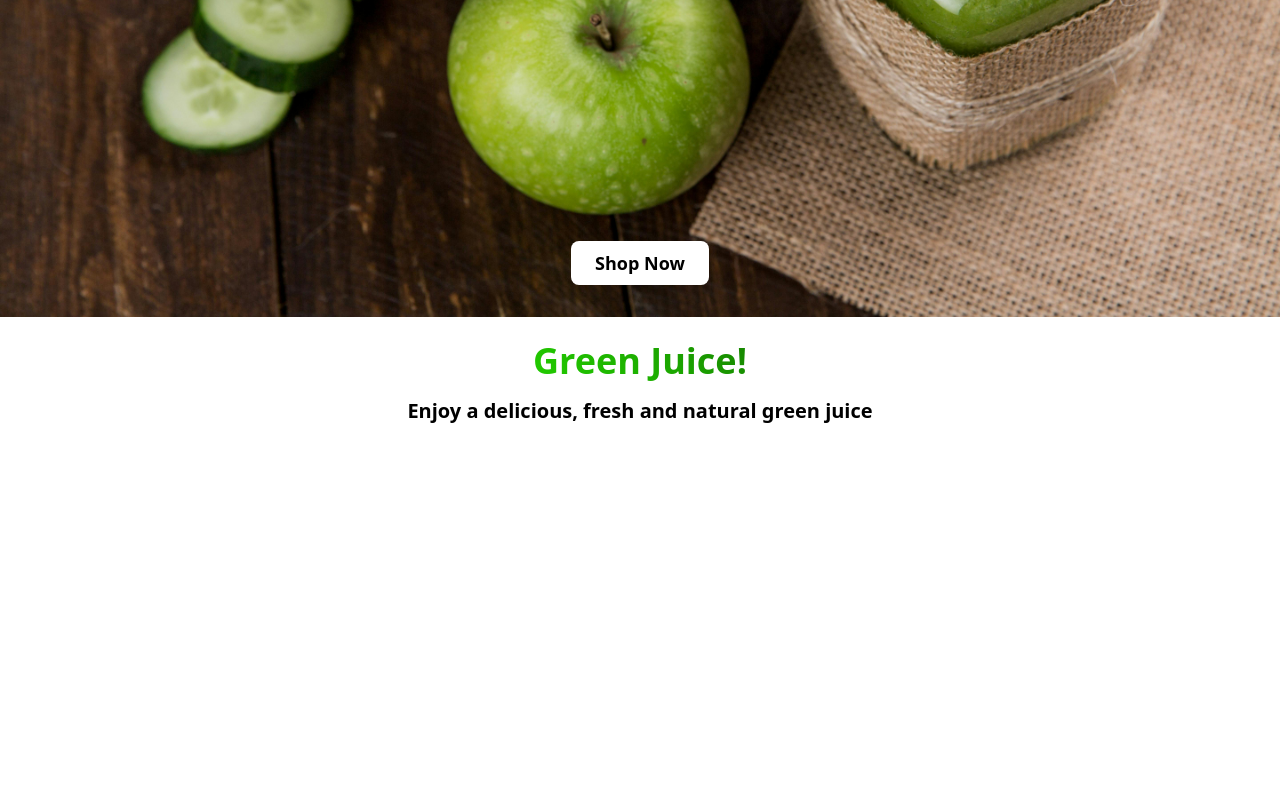
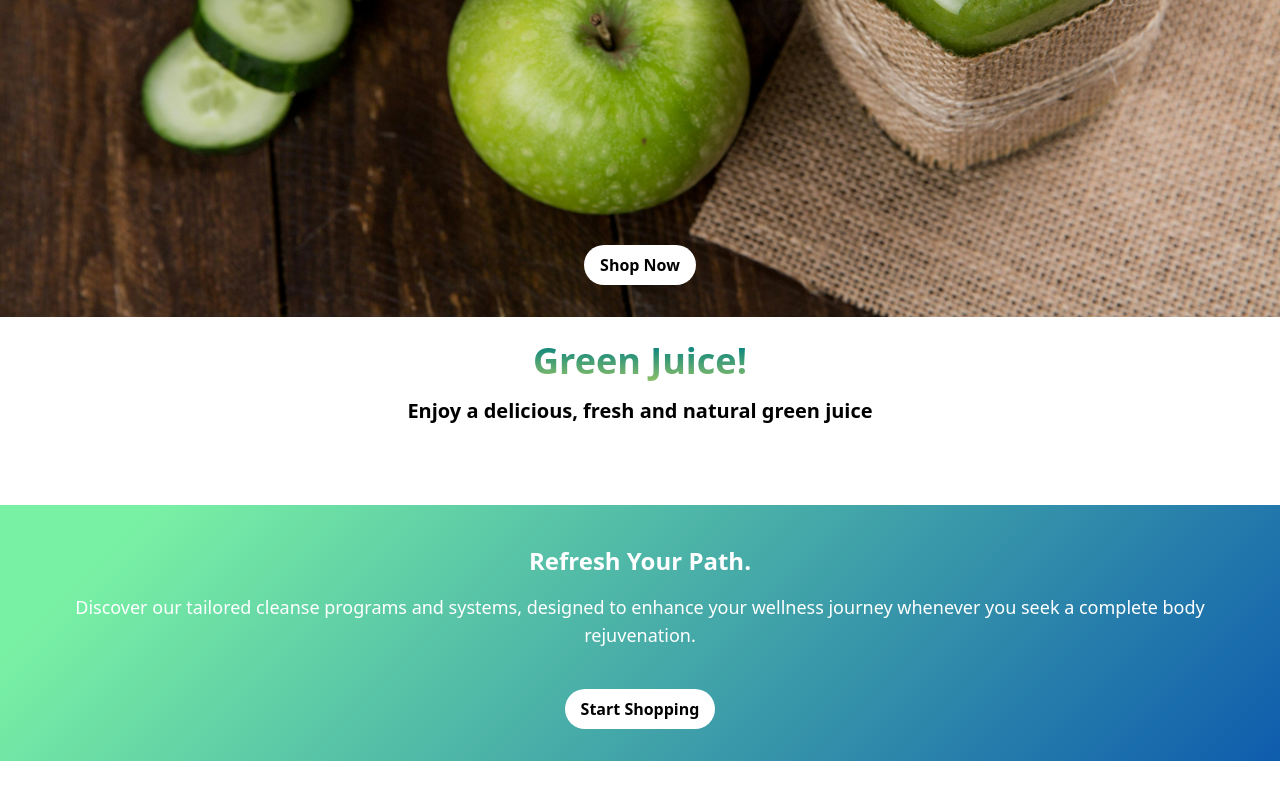
Before and after one commit to Ambiogu22/Lets_Practice, a React (Create React App) app: page / in a window 1280 px wide. Shown: the part 708-1508 px from the top of the page. Before the commit the page ends 1133 px from the top, so only its background shows below. Built offline with nearby package versions, Linux system fonts and the light colour scheme.

Commit message:
Working on Home page

```diff
--- a/src/assets/home.css
+++ b/src/assets/home.css
@@ -1,5 +1,9 @@
-.test {
-    background-image: linear-gradient(45deg,#22CC00, #1DAF00, #168500);
+.greenJuice {
+    background-image: linear-gradient(180.5deg, rgb(0, 128, 128) 8.5%, rgb(174, 206, 100) 118.2%);
     background-clip: text;
     color: transparent;
 }
+
+.homeBgAnimation {
+    background-image: linear-gradient(135deg, rgb(121, 241, 164) 10%, rgb(14, 92, 173) 100%);
+}
--- a/src/components/Button.js
+++ b/src/components/Button.js
@@ -1,7 +1,7 @@
 const Button = (props) => {
     return(
         <div>
-            <button className='text-lg bg-[#FFF] text-[#000] py-2 px-6 rounded-lg font-semibold'>{props.title}</button>
+            <button className='text-md bg-[#FFF] text-[#000] py-2 px-4 rounded-full font-semibold'>{props.title}</button>
         </div>
     )
 }
--- a/src/pages/Home/Home.js
+++ b/src/pages/Home/Home.js
@@ -5,14 +5,24 @@ import '../../assets/home.css';
 
 const Home = () => {
     return(
-        <div className='flex flex-col mt-20 gap-6'>
+        <div>
+            <div className='flex flex-col my-20 gap-6'>
                 <div className='relative flex justify-center items-center'>
                     <img src={GreenJuice} alt="Green Juice Image" />
                     <Link to='/' className='absolute bottom-8'><Button title="Shop Now"/></Link>
                 </div>
+                <div className='flex flex-col justify-center items-center gap-20'>
                     <div className='flex flex-col justify-center items-center gap-4'>
-                <h2 className="test text-4xl font-bold">Green Juice!</h2>
+                        <h2 className="greenJuice text-4xl font-bold">Green Juice!</h2>
                         <p className='text-xl font-semibold'>Enjoy a delicious, fresh and natural green juice</p>
+                    </div>
+                    <div className='flex flex-col justify-center items-center gap-4 px-12 homeBgAnimation pt-10 pb-28 relative'>
+                        <h2 className="text-2xl font-bold text-[#FFF]">Refresh Your Path.</h2>
+                        <p className='text-lg text-center text-[#FFF]'>Discover our tailored cleanse programs and systems, designed
+                        to enhance your wellness journey whenever you seek a complete body rejuvenation.</p>
+                        <Link to='/' className='absolute bottom-8'><Button title="Start Shopping"/></Link>
+                    </div>
+                </div>
             </div>
         </div>
     )
```
Lines whose indentation alone changed are shown as unchanged.
